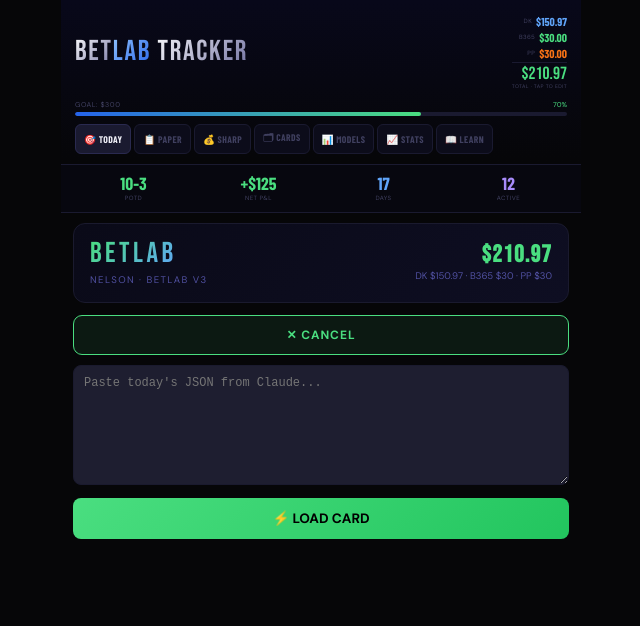
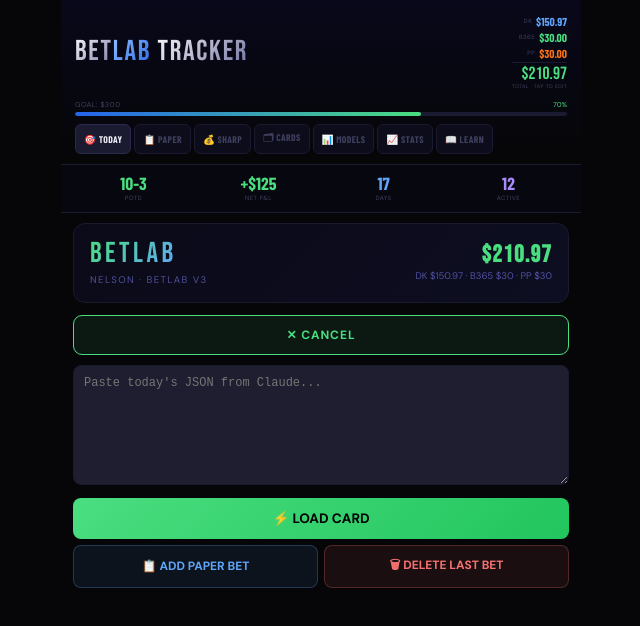
Before and after one commit to Anelson1990/betlab-tracker, a React (Vite) app: page / in a window 1280 px wide. Both pictures are taken after a click on the button "📋 PASTE TODAY'S JSON". Shown: the top 626 px of the page, without its empty margins (319-959 px from the left). Built offline with nearby package versions, Linux system fonts and the light colour scheme; a web font is replaced by a local one.

Commit message:
feat: add paper bet and delete buttons to JSON paste UI

```diff
--- a/src/TodayCard.jsx
+++ b/src/TodayCard.jsx
@@ -429,9 +429,47 @@
             style={{ width:'100%', padding:12, marginTop:8,
               background:`linear-gradient(135deg,${C.accent},#22c55e)`,
               border:'none', borderRadius:8, color:'#000',
-              fontWeight:800, fontSize:'.85rem', cursor:'pointer' }}>
+              fontWeight:800, fontSize:'.85rem', cursor:'pointer', marginBottom:6 }}>
             ⚡ LOAD CARD
           </button>
+          <div style={{ display:'grid', gridTemplateColumns:'1fr 1fr', gap:6 }}>
+            <button onClick={()=>{
+              try {
+                const j = JSON.parse(jsonInput)
+                const paperCard = JSON.parse(JSON.stringify(j))
+                paperCard.ml = paperCard.ml || []
+                paperCard.ml.push({
+                  game: "Paper bet",
+                  direction: "DIRECTION",
+                  odds: "-110",
+                  sources: "Notes here",
+                  result: "pending"
+                })
+                setJsonInput(JSON.stringify(paperCard, null, 2))
+              } catch { alert('Invalid JSON') }
+            }}
+              style={{ padding:10, background:C.blue+'15',
+                border:`1px solid ${C.blue}40`, borderRadius:8,
+                color:C.blue, fontWeight:700, fontSize:'.75rem', cursor:'pointer' }}>
+              📋 ADD PAPER BET
+            </button>
+            <button onClick={()=>{
+              try {
+                const j = JSON.parse(jsonInput)
+                if (j.ml && j.ml.length > 0) {
+                  j.ml.pop()
+                  setJsonInput(JSON.stringify(j, null, 2))
+                } else {
+                  alert('No paper bets to delete')
+                }
+              } catch { alert('Invalid JSON') }
+            }}
+              style={{ padding:10, background:C.red+'15',
+                border:`1px solid ${C.red}40`, borderRadius:8,
+                color:C.red, fontWeight:700, fontSize:'.75rem', cursor:'pointer' }}>
+              🗑 DELETE LAST BET
+            </button>
+          </div>
         </div>
       )}
 
--- a/src/today.js
+++ b/src/today.js
@@ -1,20 +1,31 @@
 // BetLab Today Card — replaced completely each session
-// Last updated: Jun 23, 2026
+// Last updated: Jun 24, 2026
 export const TODAY_CARD = {
-  date: "Jun 23",
+  date: "Jun 24",
   bankroll: 185.90,
-  potd: null,
+  potd: {
+    pick: "MIL ML -130",
+    modelFire: "XGB 75% · LGB 62.4% · Consensus 68.7%",
+    game: "MIL @ CIN",
+    odds: "-130",
+    stake: 25,
+    payout: 19.23,
+    platform: "DK",
+    status: "pending",
+    pl: 0,
+    notes: "Drohan 3.40 ERA vs Lowder 4.82. Sharp 73% MIL. 2/3 agreement."
+  },
   rfi: [
-    { game:"HOU @ TOR", pick:"YRFI", conf:"63.8%", stake:10, payout:17.69, platform:"DK", status:"win", pl:7.69, notes:"Daughter's pick. Bieber ERA 9.82." },
+    { game:"BOS @ COL", pick:"YRFI", conf:"64.7%", stake:10, payout:12, platform:"DK", status:"pending", pl:0, notes:"Suarez 2.94 ERA vs Freeland 7.50. NRFI streak 5." },
+    { game:"CHC @ NYM", pick:"YRFI", conf:"63.4%", stake:10, payout:12, platform:"DK", status:"pending", pl:0, notes:"McLean NRFI streak 5. 90% sharp CHC ML." },
   ],
   sgp: null,
-  ml: [
-    { game:"BOS @ COL", direction:"BOS", odds:"-162", sources:"Gray ERA 3.12 vs Sullivan ERA 10.29. 91% sharp.", result:"pending" },
-    { game:"HOU @ TOR", direction:"HOU", odds:"+109", sources:"MC F5 91.2%. XGB 75%. Lambert vs Bieber ERA 9.82.", result:"win" },
-    { game:"MIL @ CIN", direction:"MIL", odds:"-106", sources:"XGB 75%. 70% sharp.", result:"win" },
-    { game:"CHC @ NYM", direction:"CHC", odds:"-107", sources:"XGB 75%. 75% sharp. Senga ERA 9.00.", result:"win" },
+  props: [
+    { pick:"Ohtani O5.5 Ks", stake:10, payout:11, platform:"PP", status:"pending", pl:0, notes:"80% rec, -110, +28% edge" },
+    { pick:"Alvarez O0.5 hits", stake:10, payout:12, platform:"PP", status:"pending", pl:0, notes:"90% rec, vs Yesavage RHP" },
+    { pick:"Ashcraft O4.5 Ks", stake:10, payout:9, platform:"PP", status:"pending", pl:0, notes:"90% rec, -150 tight but lock" },
   ],
-  props: [],
-  totalPL: -12.31,
-  notes: "BAL ML was not model confirmed — Rule #1 violation. Daughter 1-0 on YRFI. Paper HOU/MIL/CHC all won.",
+  ml: [],
+  totalPL: 0,
+  notes: "POTD MIL DK + 2 RFI (BOS/CHC YRFI 60%+) + 3 K props on PP. Total staked: $70.",
 };
```
